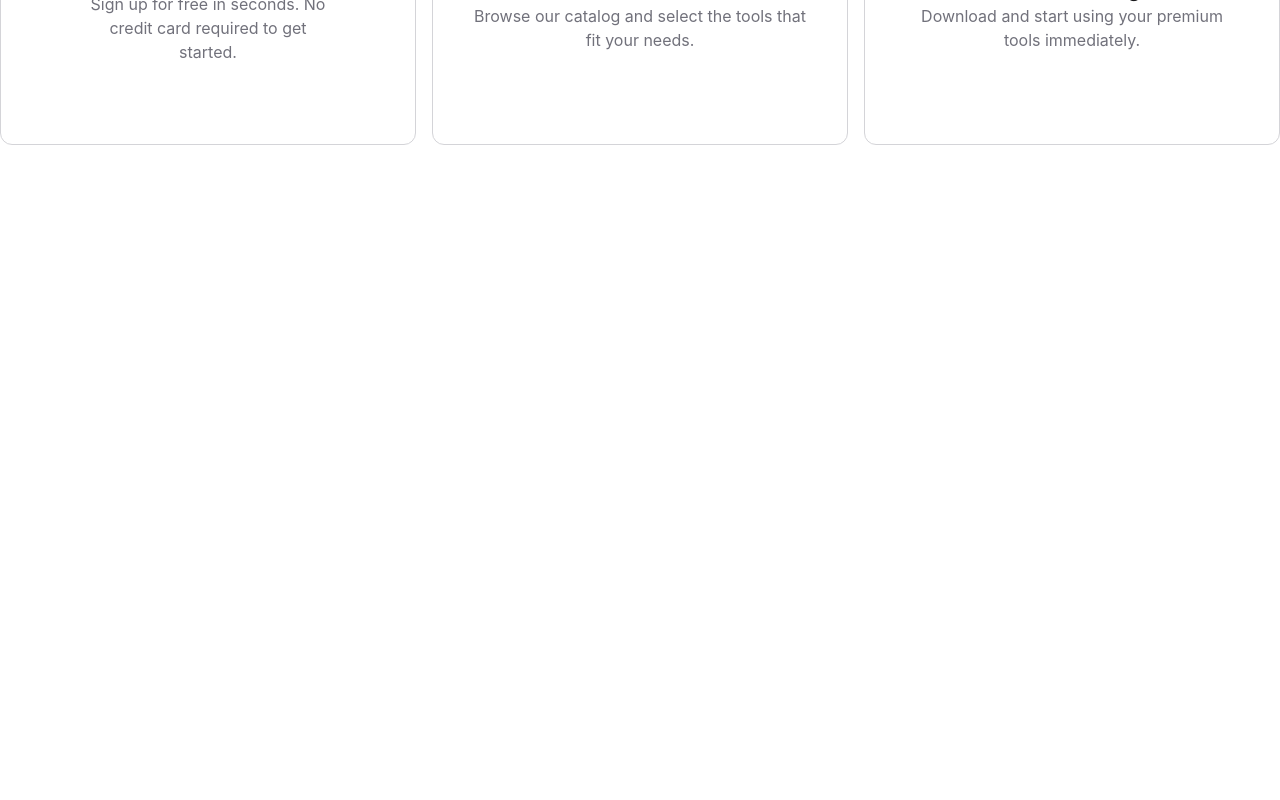
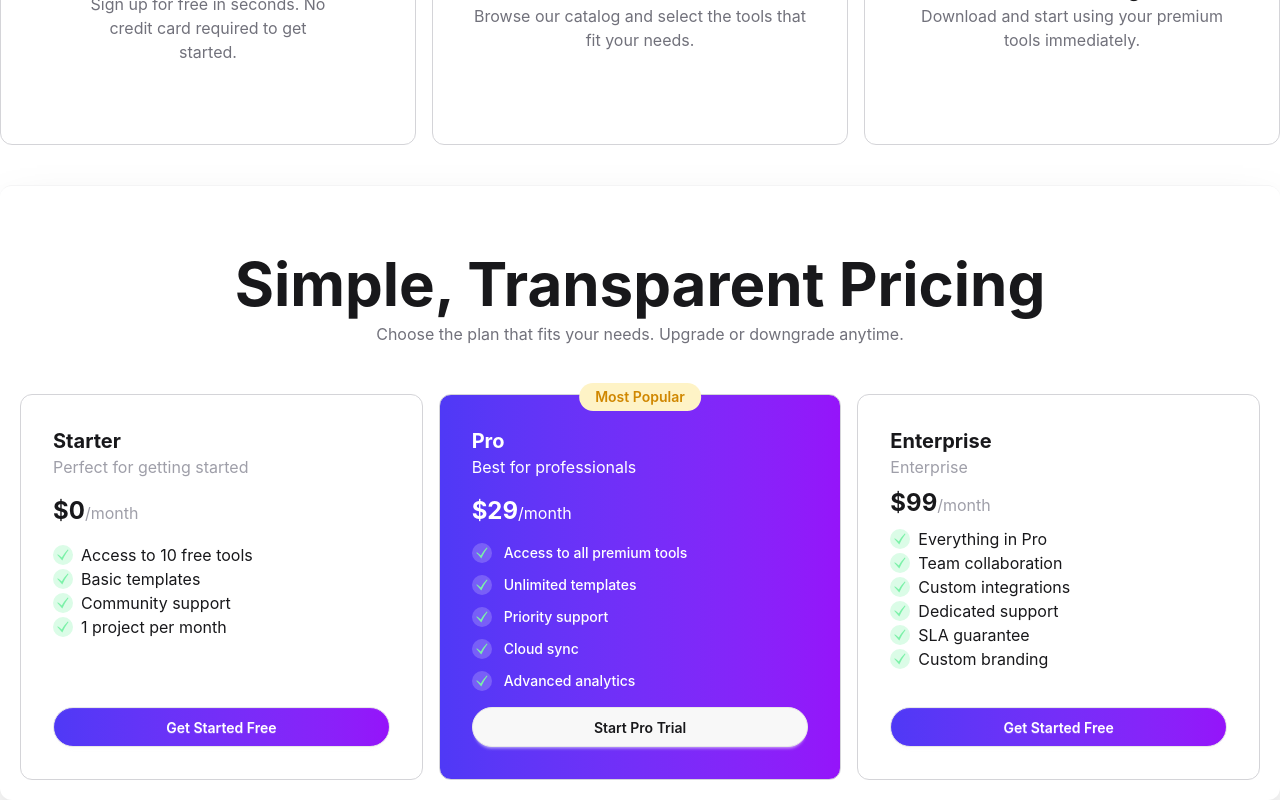
Before and after one commit to amirulislambd/programing-assignment-6, a React (Vite) app: page / in a window 1280 px wide. Shown: the part 3003-3803 px from the top of the page. Before the commit the page ends 3188 px from the top, so only its background shows below. Built offline with nearby package versions, Linux system fonts and the light colour scheme.

Commit message:
added pricing section

```diff
--- a/src/App.jsx
+++ b/src/App.jsx
@@ -7,6 +7,8 @@ import Products from "./components/Home/Products/Products";
 import { useState } from "react";
 import Cart from "./components/Home/Cart/Cart";
 import Steps from "./components/Home/Steps/Steps";
+import Product from "./components/Home/Product/Product";
+import Pricing from "./components/Home/Pricing/Pricing";
 
 const productsFetch = async () => {
   const res = await fetch("/productData.json");
@@ -38,6 +40,7 @@ function App() {
         <Cart cartData={cartData} setCartData={setCartData} />
       )}
       <Steps/>
+      <Pricing/>
     </>
   );
 }
--- a/src/components/Home/Cart/Cart.jsx
+++ b/src/components/Home/Cart/Cart.jsx
@@ -24,14 +24,14 @@ const Cart = ({ cartData, setCartData }) => {
   };
 
   return (
-    <div>
+    <div className="container lg:max-w-7xl mx-auto">
       {cartData.length === 0 ? (
         <div className="flex flex-col items-center justify-center  py-20 bg-white border rounded-xl border-zinc-200">
           <MdShoppingCart className="w-20 h-20 animate-pulse" />
           <p className="text-xl font-bold text-zinc-400">Empty your cart</p>
         </div>
       ) : (
-        <div className="space-y-2 container lg:max-w-7xl mx-auto">
+        <div className="space-y-2 ">
           {cartData.map((item) => (
             <div className="flex justify-between items-center border border-zinc-200 rounded-xl p-2 md:p-3">
               <div className="flex gap-2 items-center">
@@ -55,7 +55,7 @@ const Cart = ({ cartData, setCartData }) => {
           ))}
           <h2 className="flex items-center justify-between">
             <span className="text-xl  text-zinc-500">Total:</span>
-            <span className="text-2xl font-bold">${totalPrice}</span>
+            <span className="text-2xl font-bold">${totalPrice.toFixed(2)}</span>
           </h2>
           <button
             onClick={handlePayment}
--- /dev/null
+++ b/src/components/Home/Pricing/Pricing.jsx
@@ -0,0 +1,116 @@
+import React from "react";
+import { GiCheckMark } from "react-icons/gi";
+
+const Pricing = () => {
+  return (
+    <div className=" bg-white border-t border-zinc-100 rounded-xl shadow-2xl p-5">
+        <div className="text-center my-6 md:my-8 lg:my-12 space-y-2">
+        <h2 className="text-2xl md:text-4xl lg:text-6xl font-bold ">Simple, Transparent Pricing</h2>
+    <p className="text-zinc-500">Choose the plan that fits your needs. Upgrade or downgrade anytime.</p>
+        </div>
+    <div className="grid md:grid-cols-3 gap-4 container md:max-w-7xl mx-auto">
+
+      <div className="flex flex-col justify-between border border-zinc-300 rounded-xl p-4 lg:p-8">
+        <div className="flex flex-col space-y-4">
+          <div>
+            <h2 className="text-xl font-bold">Starter</h2>
+            <p className="text-zinc-400">Perfect for getting started</p>
+          </div>
+          <h2>
+            <span className="text-2xl font-bold">$0</span>
+            <span className="text-zinc-400">/month</span>
+          </h2>
+         <div>
+         {
+            [
+                "Access to 10 free tools",
+                "Basic templates",
+                "Community support",
+                "1 project per month"
+              ].map((feature,i)=>(
+                <p className="flex items-center gap-2"><span className="bg-green-100 rounded-full p-1">
+                <GiCheckMark className="text-green-300 text-xs" />
+              </span>
+              {feature}
+              </p>
+              ))
+          }
+         </div>
+        </div>
+        <button className="btn w-full rounded-full bg-linear-to-r from-[#4F39F6] to-[#9514FA] text-white">
+          Get Started Free
+        </button>
+      </div>
+      <div className="flex flex-col justify-between border border-zinc-300 rounded-xl p-4 lg:p-8 bg-linear-to-r from-[#4F39F6] to-[#9514FA] relative text-white">
+        <p className="absolute -top-3 left-1/2 -translate-x-1/2 whitespace-nowrap  inline-flex  py-1 px-4   rounded-full bg-[#FEF3C6]  text-yellow-600 text-sm font-semibold">
+          Most Popular
+        </p>
+        <div className="flex flex-col space-y-4  ">
+          <div>
+            <h2 className="text-xl font-bold">Pro</h2>
+            <p className="text-white">Best for professionals</p>
+          </div>
+          <h2>
+            <span className="text-2xl font-bold">$29</span>
+            <span className="text-white">/month</span>
+          </h2>
+          <div className="flex flex-col space-y-3">
+            {[
+              "Access to all premium tools",
+              "Unlimited templates",
+              "Priority support",
+              "Cloud sync",
+              "Advanced analytics",
+            ].map((feature, index) => (
+              <p
+                key={index}
+                className="flex items-center gap-3 text-sm font-medium"
+              >
+                <span className="bg-white/20 p-1 rounded-full">
+                  <GiCheckMark className="text-green-300 text-xs" />
+                </span>
+                {feature}
+              </p>
+            ))}
+          </div>
+          <button className="btn w-full rounded-full ">Start Pro Trial</button>
+        </div>
+      </div>
+      <div className="flex flex-col justify-between border border-zinc-300 rounded-xl p-4 lg:p-8">
+        <div className="space-y-2">
+          <div>
+            <h2 className="text-xl font-bold">Enterprise</h2>
+            <p className="text-zinc-400">Enterprise</p>
+          </div>
+          <h2>
+            <span className="text-2xl font-bold">$99</span>
+            <span className="text-zinc-400">/month</span>
+          </h2>
+          <div>
+          {[
+            "Everything in Pro",
+            "Team collaboration",
+            "Custom integrations",
+            "Dedicated support",
+            "SLA guarantee",
+            "Custom branding",
+          ].map((feature, i) => (
+            <p key={i} className="flex items-center gap-2">
+              <span className="bg-green-100 rounded-full p-1">
+                <GiCheckMark className="text-green-300 text-xs" />
+              </span>
+              {feature}
+            </p>
+          ))}
+          </div>
+        </div>
+        <button className="btn w-full rounded-full bg-linear-to-r from-[#4F39F6] to-[#9514FA] text-white">
+          Get Started Free
+        </button>
+      </div>
+    </div>
+    </div>
+  );
+};
+
+export default Pricing;
--- a/src/components/Home/Product/Product.jsx
+++ b/src/components/Home/Product/Product.jsx
@@ -21,7 +21,14 @@ const Product = ({ item, cartData, setCartData }) => {
     }
   };
   return (
-    <div className="border border-zinc-300 p-4 rounded-xl relative">
+    <div className="border border-zinc-300 p-4 rounded-xl relative flex flex-col justify-between">
+      <div>
+
+      <p
+        className={`absolute right-2 top-2 inline-flex  rounded-full px-3 md:py-1 ${item.tag === "popular" ? "bg-linear-to-r from-[#4F39F6] to-[#9514FA]  text-[#E1E7FF]" : item.tag === "best seller" ? "bg-[#FEF3C6] text-yellow-700" : item.tag === "new" ? "bg-[#DBFCE7]" : ""}`}
+      >
+        {item.tag}
+      </p>
       <img
         className="w-16 bg-base-100 shadow-sm p-2 rounded-full"
         src={item.icon}
@@ -45,17 +52,13 @@ const Product = ({ item, cartData, setCartData }) => {
           </p>
         </div>
       ))}
+      </div>
       <button
         onClick={() => handleAbbBtn(item)}
-        className={`btn w-full rounded-full ${btnText === "add" ? "btn-primary" : "bg-linear-to-r from-[#4F39F6] to-[#9514FA] text-white"}`}
+        className={`btn w-full rounded-full ${btnText === "add" ? " btn-primary " : "bg-linear-to-r from-[#4F39F6] to-[#9514FA] text-white"}`}
       >
         {btnText === "add" ? "added to cart" : "Buy Now"}
       </button>
-      <p
-        className={`absolute right-2 top-2 inline-flex  rounded-full px-3 md:py-1 ${item.tag === "popular" ? "bg-linear-to-r from-[#4F39F6] to-[#9514FA]  text-[#E1E7FF]" : item.tag === "best seller" ? "bg-[#FEF3C6] text-yellow-700" : item.tag === "new" ? "bg-[#DBFCE7]" : ""}`}
-      >
-        {item.tag}
-      </p>
     </div>
   );
 };
```
